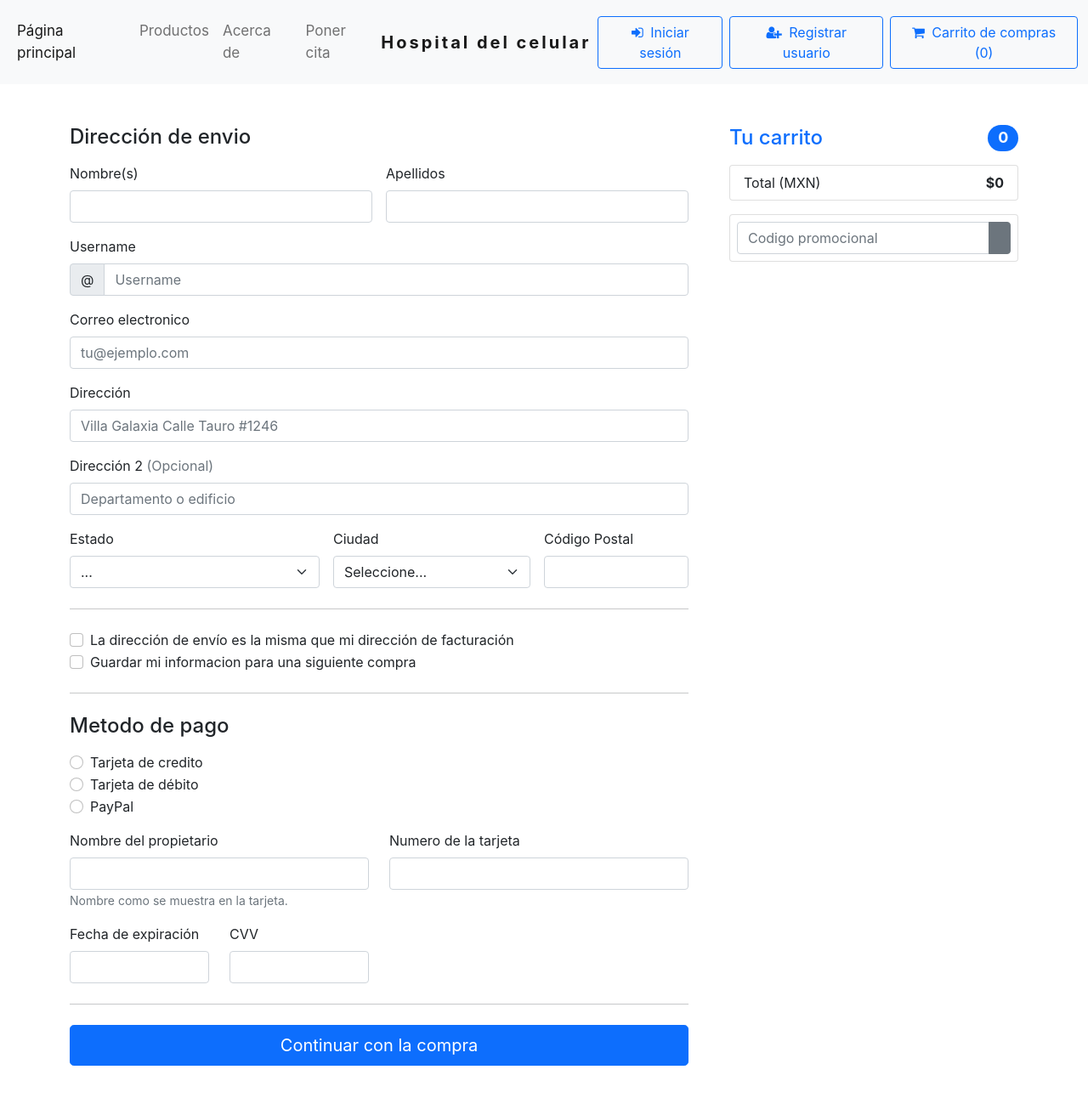
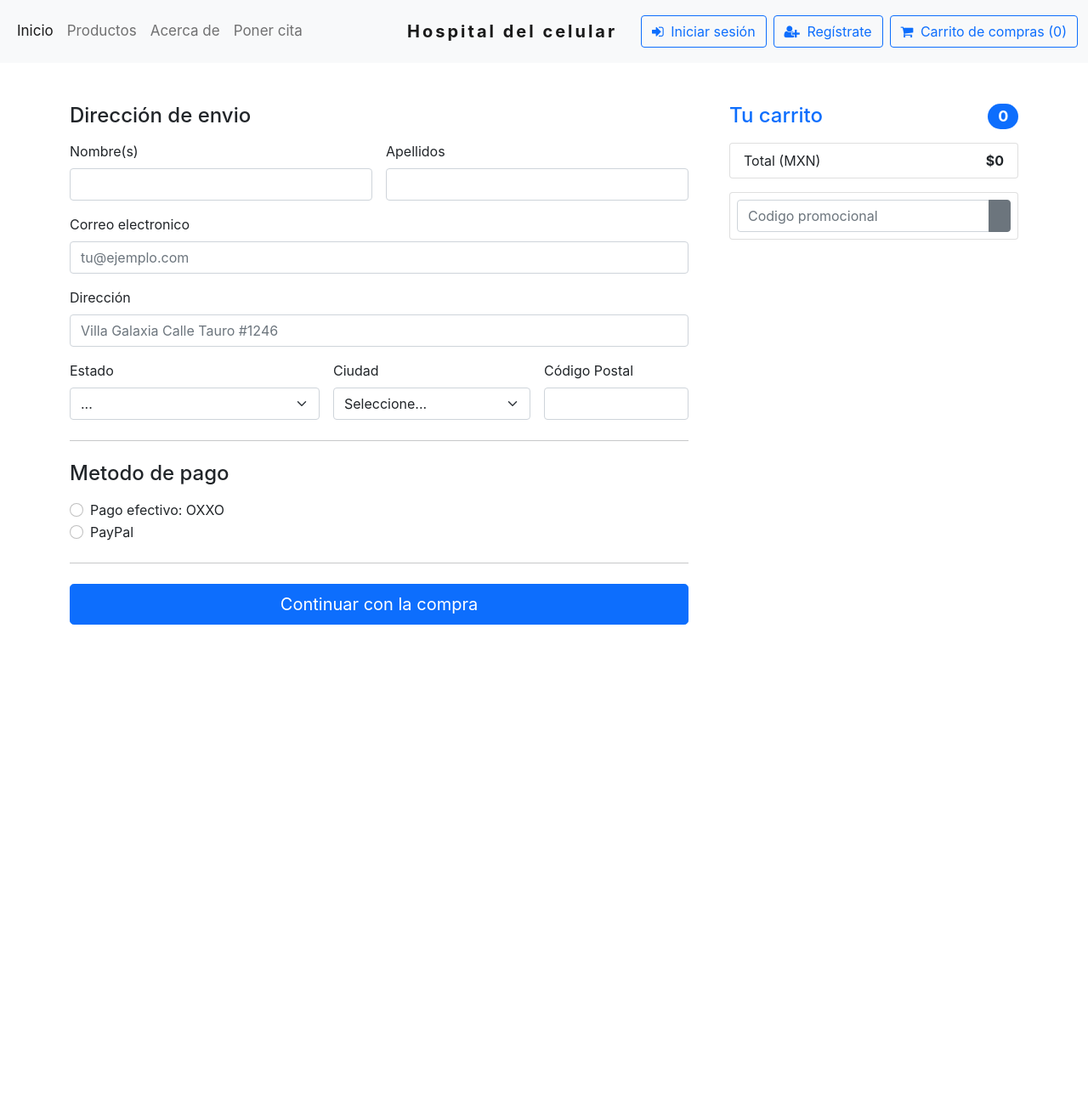
Before and after one commit to danielS2001/Proyecto-de-Octavo, a React (Create React App) app in the folder Client/: page /checkout in a window 1280 px wide. Shown: the top 1292 px of the page at 85% size. After the commit the page ends 800 px from the top, so only its background shows below. Built offline with nearby package versions, Linux system fonts and the light colour scheme.

Commit message:
Actualización de diseño
Se implemento un diseño distintos a los apartados de "Iniciar sesión" y "Regístrate", además en "Acerca de" se agregaron los horarios de atención del establecimiento.

```diff
--- a/Client/src/components/About.jsx
+++ b/Client/src/components/About.jsx
@@ -20,6 +20,25 @@ const About = () => {
                         <img src="/assets/images/local.jfif" alt="About Us" class="img-fluid rounded mx-auto d-block " height="400px" width="450px" />
                     </div>
                 </div>
+
+            <h4 className=" text-primary fw-bold mb-4 ">Horarios de atención</h4>
+            <ul>
+                <li>Lunes - sabado
+                    <ul>
+                        <li>
+                            <p>10:00 a.m - 6:30 p.m</p>
+                        </li>
+                    </ul>
+                </li>
+                <br />
+                <li>Domingo
+                    <ul>
+                        <li>
+                            10:00 a.m - 3:00 p.m
+                        </li>
+                    </ul>
+                </li>
+            </ul>
             </div>
         </div>
     )
--- a/Client/src/components/Checkout.jsx
+++ b/Client/src/components/Checkout.jsx
@@ -48,7 +48,7 @@ const Checkout = () => {
                             <div className="row g-3">
                                 <div className="col-sm-6">
                                     <label htmlFor="firstName" className="form-label">Nombre(s)</label>
-                                    <input type="text" className="form-control" id="firstName" placeholder="" value="" required="" />
+                                    <input type="text" className="form-control" id="name" placeholder="" required="" />
                                     <div className="invalid-feedback">
                                         Ingrese un Nombre valido.
                                     </div>
@@ -56,20 +56,9 @@ const Checkout = () => {
 
                                 <div className="col-sm-6">
                                     <label htmlFor="lastName" className="form-label">Apellidos</label>
-                                    <input type="text" className="form-control" id="lastName" placeholder="" value="" required="" />
+                                    <input type="text" className="form-control" id="lastname" placeholder="" required="" />
                                     <div className="invalid-feedback">
                                         Ingrese Apellidos validos.
-                                    </div>
-                                </div>
-
-                                <div className="col-12">
-                                    <label htmlFor="username" className="form-label">Username</label>
-                                    <div className="input-group has-validation">
-                                        <span className="input-group-text">@</span>
-                                        <input type="text" className="form-control" id="username" placeholder="Username" required="" />
-                                        <div className="invalid-feedback">
-                                            Your username is required.
-                                        </div>
                                     </div>
                                 </div>
 
@@ -87,11 +76,6 @@ const Checkout = () => {
                                     <div className="invalid-feedback">
                                         Ingrese una dirección de envio.
                                     </div>
-                                </div>
-
-                                <div className="col-12">
-                                    <label htmlFor="address2" className="form-label">Dirección 2 <span className="text-muted">(Opcional)</span></label>
-                                    <input type="text" className="form-control" id="address2" placeholder="Departamento o edificio" />
                                 </div>
 
                                 <div className="col-md-5">
@@ -127,67 +111,16 @@ const Checkout = () => {
 
                             <hr className="my-4" />
 
-                            <div className="form-check">
-                                <input type="checkbox" className="form-check-input" id="same-address" />
-                                <label className="form-check-label" htmlFor="same-address">La dirección de envío es la misma que mi dirección de facturación</label>
-                            </div>
-
-                            <div className="form-check">
-                                <input type="checkbox" className="form-check-input" id="save-info" />
-                                <label className="form-check-label" htmlFor="save-info">Guardar mi informacion para una siguiente compra</label>
-                            </div>
-
-                            <hr className="my-4" />
-
                             <h4 className="mb-3">Metodo de pago</h4>
 
                             <div className="my-3">
                                 <div className="form-check">
-                                    <input id="credit" name="paymentMethod" type="radio" className="form-check-input" checked="" required="" />
-                                    <label className="form-check-label" htmlFor="credit">Tarjeta de credito</label>
-                                </div>
-                                <div className="form-check">
                                     <input id="debit" name="paymentMethod" type="radio" className="form-check-input" required="" />
-                                    <label className="form-check-label" htmlFor="debit">Tarjeta de débito</label>
+                                    <label className="form-check-label" htmlFor="debit">Pago efectivo: OXXO</label>
                                 </div>
                                 <div className="form-check">
                                     <input id="paypal" name="paymentMethod" type="radio" className="form-check-input" required="" />
                                     <label className="form-check-label" htmlFor="paypal">PayPal</label>
-                                </div>
-                            </div>
-
-                            <div className="row gy-3">
-                                <div className="col-md-6">
-                                    <label htmlFor="cc-name" className="form-label">Nombre del propietario</label>
-                                    <input type="text" className="form-control" id="cc-name" placeholder="" required="" />
-                                    <small className="text-muted">Nombre como se muestra en la tarjeta.</small>
-                                    <div className="invalid-feedback">
-                                        Nombre del propietario es necesario.
-                                    </div>
-                                </div>
-
-                                <div className="col-md-6">
-                                    <label htmlFor="cc-number" className="form-label">Numero de la tarjeta</label>
-                                    <input type="text" className="form-control" id="cc-number" placeholder="" required="" />
-                                    <div className="invalid-feedback">
-                                        Numero de la tarjeta es necesario.
-                                    </div>
-                                </div>
-
-                                <div className="col-md-3">
-                                    <label htmlFor="cc-expiration" className="form-label">Fecha de expiración</label>
-                                    <input type="text" className="form-control" id="cc-expiration" placeholder="" required="" />
-                                    <div className="invalid-feedback">
-                                        Fecha de expiración es necesaria.
-                                    </div>
-                                </div>
-
-                                <div className="col-md-3">
-                                    <label htmlFor="cc-cvv" className="form-label">CVV</label>
-                                    <input type="text" className="form-control" id="cc-cvv" placeholder="" required="" />
-                                    <div className="invalid-feedback">
-                                        Codigo de seguridad es necesario.
-                                    </div>
                                 </div>
                             </div>
 
--- a/Client/src/components/Contact.jsx
+++ b/Client/src/components/Contact.jsx
@@ -6,7 +6,7 @@ const Contact = () => {
             <div className="container mb-5">
                 <div className="row">
                     <div className="col-12 text-center py-4 my-4">
-                        <h1>Agendar cita para enviar a reparación un dispositivo móvil</h1>
+                        <h1>Agendar cita</h1>
                         <hr />
                     </div>
                 </div>
@@ -22,7 +22,7 @@ const Contact = () => {
                             </div>
                             <div class="mb-3">
                                 <label for="" class="form-label">Número de teléfono.</label>
-                                <input type="phone" class="form-control" id="exampleForm"/>
+                                <input type="text" maxLength="10" class="form-control" id="exampleForm"/>
                             </div>
                             <div class="mb-3">
                                 <label for="" class="form-label">Dirección de correo electrónico.</label>
@@ -34,7 +34,7 @@ const Contact = () => {
                             </div>
                                 <div class="mb-3">
                                     <label for="" class="form-label">Descripción del fallo.</label>
-                                    <textarea class="form-control" id="exampleFormControlTextarea1" rows="5"></textarea>
+                                    <textarea class="form-control" id="exampleFormControlTextarea1" rows="5" placeholder="El equipo tiene la pantalla quebrada."></textarea>
                                 </div>
                                 <button type="submit" class="btn btn-outline-primary">Agendar</button>
                         </form>
--- a/Client/src/components/Header.jsx
+++ b/Client/src/components/Header.jsx
@@ -16,7 +16,7 @@ const Header = () => {
                     <div className="collapse navbar-collapse" id="navbarSupportedContent">
                         <ul className="navbar-nav me-auto mb-2 mb-lg-0">
                             <li className="nav-item">
-                                <NavLink className="nav-link" to="/">Página principal</NavLink>
+                                <NavLink className="nav-link" to="/">Inicio</NavLink>
                             </li>
                             <li className="nav-item">
                                 <NavLink className="nav-link" to="/products">Productos</NavLink>
@@ -33,7 +33,7 @@ const Header = () => {
 
 
                         </ul>
-                    <NavLink className="navbar-brand mx-auto fw-bold"  to="/"> Hospital del celular</NavLink>
+                    <NavLink className="navbar-brand mx-auto fw-bolder col-2"  to="/">Hospital del celular</NavLink>
                     <Login/>
                     <Signup/>
                     <CartBtn/>
--- a/Client/src/components/buttons/Signup.jsx
+++ b/Client/src/components/buttons/Signup.jsx
@@ -9,7 +9,7 @@ const Signup = () => {
             {/* <!-- Button trigger modal --> */}
             {/* <button type="button" className="btn btn-outline-primary ms-2" data-bs-toggle="modal" data-bs-target="#signupModal"> */}
             <NavLink to="/registration" className="btn btn-outline-primary ms-2">
-            <span className="fa fa-user-plus me-1"></span> Registrar usuario
+            <span className="fa fa-user-plus me-1"></span> Regístrate
             </NavLink>
             {/* </button> */}
 
--- a/Client/src/components/registration.jsx
+++ b/Client/src/components/registration.jsx
@@ -24,20 +24,35 @@ const Registration = () => {
 
     return (
         <>
+        <br/><br/><br/>
+        <center>
             <h1>Registro de usuario</h1>
+        </center>
+        <br/><br/><br/>
+
+        <div class="container">
+            <center>
                 <div className="mb-3">
                 <label htmlFor="exampleInput" className="form-label">Nombre de usuario</label>
+                    <div class="form-group col-md-4">
                         <input type="text" onChange={(e)=> {setUsernameReg(e.target.value);}} className="form-control" id="exampleInput" />
                     </div>
+                </div>
+
                 <div className="mb-3">
                 <label htmlFor="exampleInputPassword1" className="form-label">Contraseña</label>
+                    <div class="form-group col-md-4">
                         <input type="password" onChange={(e)=> {setPasswordReg(e.target.value);}} className="form-control" id="exampleInputPassword1" />
                     </div>
-                                <button onClick={register} type="submit" className="btn btn-outline-primary w-100 mt-5">Registrar</button>
+                </div>
+                <button onClick={register} type="submit" className="btn btn-outline-primary mt-5">Registrar</button>
                 {/* <p id="LoginSuccess"></p> */}
+            </center>
+
+        </div>
+
         </>
     )
-
 }
 
 export default Registration;
--- a/Client/src/components/session.jsx
+++ b/Client/src/components/session.jsx
@@ -24,21 +24,33 @@ const Session = () => {
 
     return (
         <>
+        <br/><br/><br/>
+        <center>
             <h1>Inicio de sesión</h1>
+        </center>
+        <br/><br/><br/>
+
+        <div class="container">
+            <center>
                 <div className="mb-3">
-            <label htmlFor="exampleInput" className="form-label">Nombre de usuario</label>
+                <label htmlFor="exampleInput" className="form-label">Nombre de usuario </label>
+                    <div class="form-group col-md-4">
                         <input type="text" onChange={(e)=> {setUsername(e.target.value);}} className="form-control" id="exampleInput2" />
+                    </div>
                 </div>
                 <div className="mb-3">
                     <label htmlFor="exampleInputPassword1" className="form-label">Contraseña</label>
+                    <div class="form-group col-md-4">
                         <input type="password" onChange={(e)=> {setPassword(e.target.value);}} className="form-control" id="exampleInputPassword2"/>
                     </div>
-        {/* <div className="mb-3 form-check">
-            <input type="checkbox" className="form-check-input" id="exampleCheck1"/>
-            <label className="form-check-label" htmlFor="exampleCheck1">Check me out</label>
-        </div> */}
-        <center><h4>Bienvenido(a) {loginStatus}</h4></center>
-        <button type="submit" onClick={login}  className="btn btn-outline-primary w-100 mt-5">Iniciar sesión</button>
+                </div>
+
+                <br />
+                <h5>Bienvenido(a): {loginStatus}</h5>
+            <button type="submit" onClick={login}  className="btn btn-outline-primary mt-5">Iniciar sesión</button>
+            </center>
+        </div>
+
         </>
     )
 }
```
Lines whose indentation alone changed are shown as unchanged.
